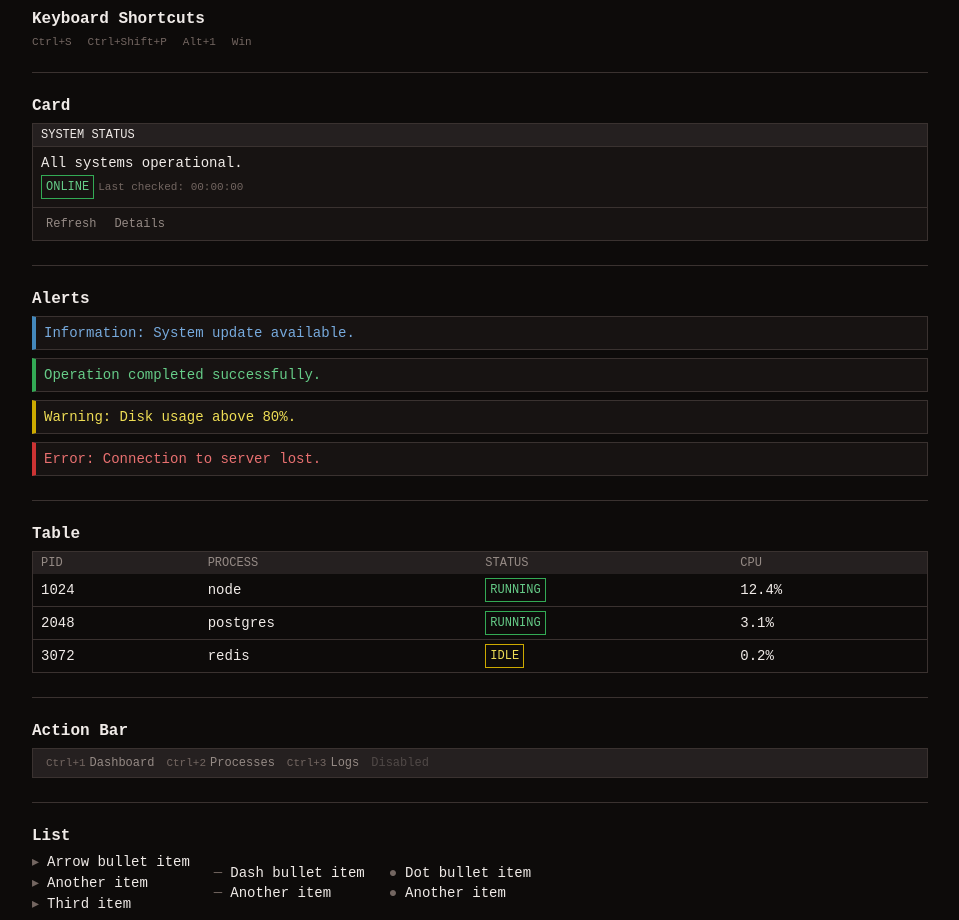
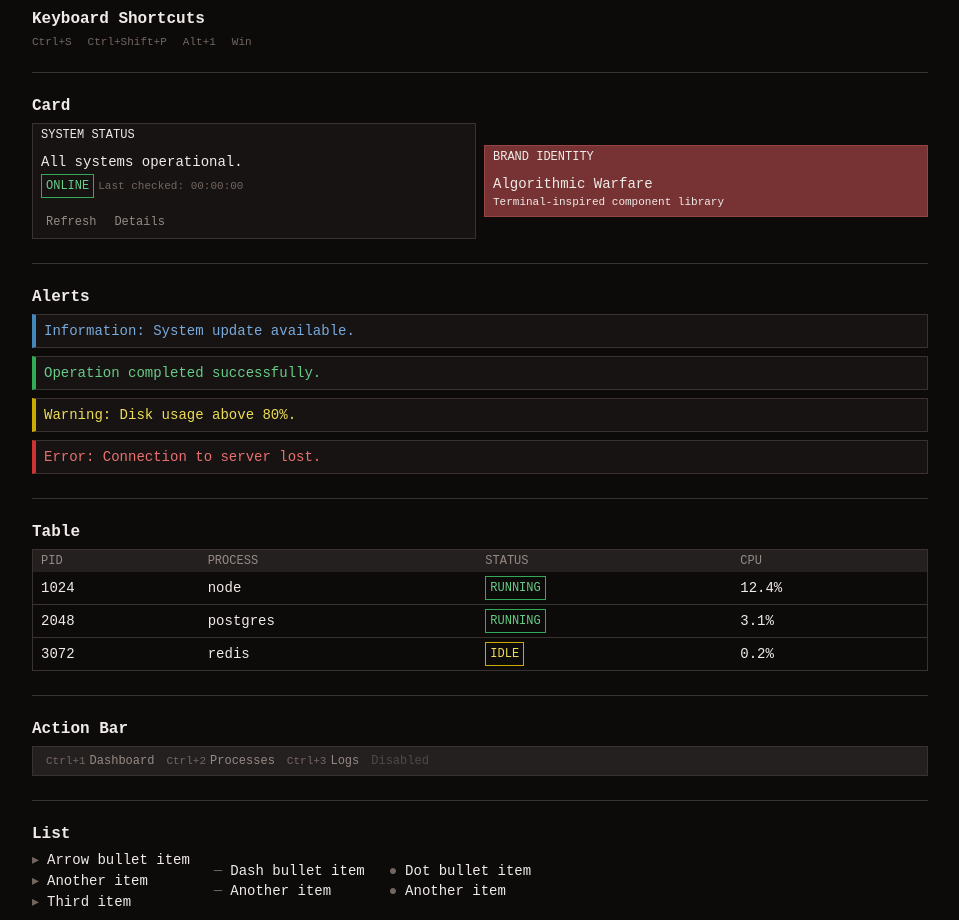
Before and after one commit to Algorithmic-Warfare/awar.dev-ui, a React (Vite) app: page / in a window 1280 px wide. Shown: the part 1220-2140 px from the top of the page, without its empty margins (160-1119 px from the left). Built offline with nearby package versions, Linux system fonts and the light colour scheme.

Commit message:
feat: add filled variant to Card and remove section dividers
Remove header/footer border separators so the default card reads as a
single unified block. Add variant="filled" option with brand maroon
background and border. Update showcase to display both variants.

[agent commit]

```diff
--- a/src/components/containers/Card/Card.module.css
+++ b/src/components/containers/Card/Card.module.css
@@ -12,8 +12,6 @@
   align-items: center;
   justify-content: space-between;
   padding: var(--aw-sys-space-inset-sm) var(--aw-sys-space-inset-md);
-  background-color: var(--aw-sys-color-bg-surface-raised);
-  border-bottom: var(--aw-ref-border-width-thin) var(--aw-ref-border-style-solid) var(--aw-card-border);
   font-size: var(--aw-sys-type-label-size);
   font-weight: var(--aw-sys-type-label-weight);
   letter-spacing: var(--aw-sys-type-label-tracking);
@@ -30,5 +28,10 @@
   align-items: center;
   gap: var(--aw-sys-space-gap-md);
   padding: var(--aw-sys-space-inset-sm) var(--aw-sys-space-inset-md);
-  border-top: var(--aw-ref-border-width-thin) var(--aw-ref-border-style-solid) var(--aw-card-border);
 }
+
+.filled {
+  --aw-card-bg: var(--aw-sys-color-bg-brand);
+  --aw-card-border: var(--aw-sys-color-border-brand);
+  color: var(--aw-ref-color-neutral-100);
+}
--- a/src/components/containers/Card/Card.tsx
+++ b/src/components/containers/Card/Card.tsx
@@ -3,8 +3,8 @@ import type { CardProps, CardHeaderProps, CardBodyProps, CardFooterProps } from
 import styles from './Card.module.css'
 
 const CardRoot = forwardRef<HTMLDivElement, CardProps>(
-  ({ className, ...props }, ref) => {
-    const classes = [styles.card, className].filter(Boolean).join(' ')
+  ({ className, variant = 'default', ...props }, ref) => {
+    const classes = [styles.card, styles[variant], className].filter(Boolean).join(' ')
     return <div ref={ref} className={classes} {...props} />
   }
 )
--- a/src/components/containers/Card/Card.types.ts
+++ b/src/components/containers/Card/Card.types.ts
@@ -1,7 +1,10 @@
 import { HTMLAttributes, ReactNode } from 'react'
+
+export type CardVariant = 'default' | 'filled'
 
 export interface CardProps extends HTMLAttributes<HTMLDivElement> {
   children?: ReactNode
+  variant?: CardVariant
 }
 
 export interface CardHeaderProps extends HTMLAttributes<HTMLDivElement> {
--- a/src/showcase/App.tsx
+++ b/src/showcase/App.tsx
@@ -204,7 +204,8 @@ function ComponentShowcase() {
         {/* ── Card ── */}
         <Stack gap="md">
           <Text role="heading">Card</Text>
-          <Card>
+          <Inline gap="md" align="stretch">
+            <Card style={{ flex: 1 }}>
               <Card.Header>SYSTEM STATUS</Card.Header>
               <Card.Body>
                 <Stack gap="sm">
@@ -220,6 +221,16 @@ function ComponentShowcase() {
                 <Button variant="ghost" size="compact">Details</Button>
               </Card.Footer>
             </Card>
+            <Card variant="filled" style={{ flex: 1 }}>
+              <Card.Header>BRAND IDENTITY</Card.Header>
+              <Card.Body>
+                <Stack gap="sm">
+                  <Text role="body">Algorithmic Warfare</Text>
+                  <Text role="caption">Terminal-inspired component library</Text>
+                </Stack>
+              </Card.Body>
+            </Card>
+          </Inline>
         </Stack>
 
         <Divider />
```
Lines whose indentation alone changed are shown as unchanged.
